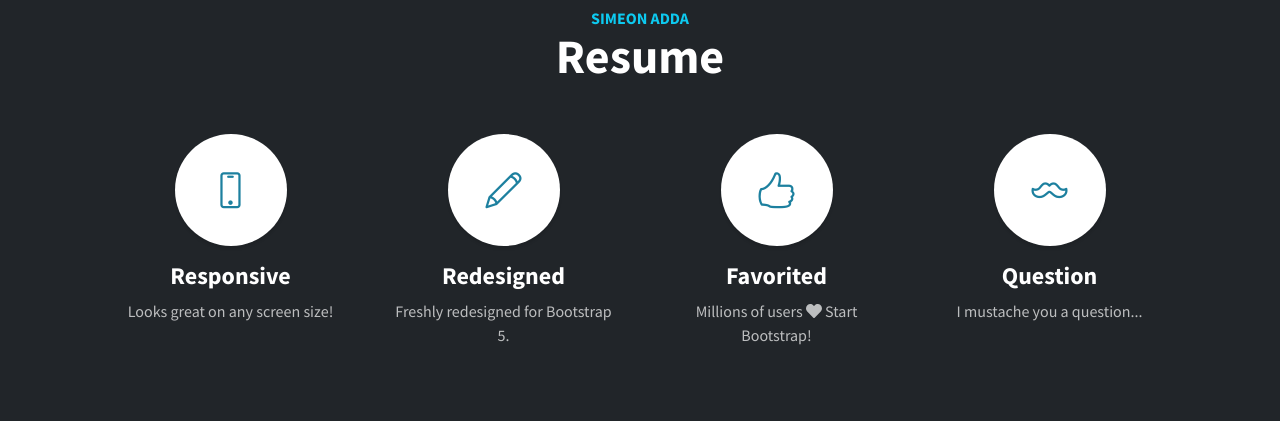
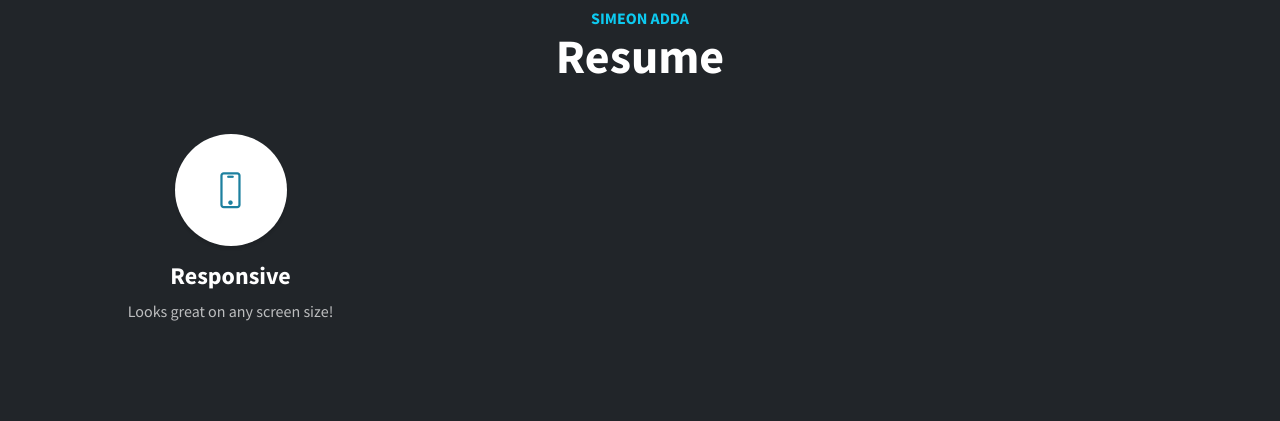
Before and after one commit to simeonadda/portfolio, a website: page dist/index.html in a window 1280 px wide. Shown: the part 1740-2161 px from the top of the page. Drawn offline with nearby package versions, Linux system fonts and the light colour scheme.

Commit message:
Resume section set

```diff
--- a/dist/index.html
+++ b/dist/index.html
@@ -72,25 +72,6 @@
                         <span class="service-icon rounded-circle mx-auto mb-3"><i class="icon-screen-smartphone"></i></span>
                         <h4><strong>Responsive</strong></h4>
                         <p class="text-faded mb-0">Looks great on any screen size!</p>
-                    </div>
-                    <div class="col-lg-3 col-md-6 mb-5 mb-lg-0">
-                        <span class="service-icon rounded-circle mx-auto mb-3"><i class="icon-pencil"></i></span>
-                        <h4><strong>Redesigned</strong></h4>
-                        <p class="text-faded mb-0">Freshly redesigned for Bootstrap 5.</p>
-                    </div>
-                    <div class="col-lg-3 col-md-6 mb-5 mb-md-0">
-                        <span class="service-icon rounded-circle mx-auto mb-3"><i class="icon-like"></i></span>
-                        <h4><strong>Favorited</strong></h4>
-                        <p class="text-faded mb-0">
-                            Millions of users
-                            <i class="fas fa-heart"></i>
-                            Start Bootstrap!
-                        </p>
-                    </div>
-                    <div class="col-lg-3 col-md-6">
-                        <span class="service-icon rounded-circle mx-auto mb-3"><i class="icon-mustache"></i></span>
-                        <h4><strong>Question</strong></h4>
-                        <p class="text-faded mb-0">I mustache you a question...</p>
                     </div>
                 </div>
             </div>
```
